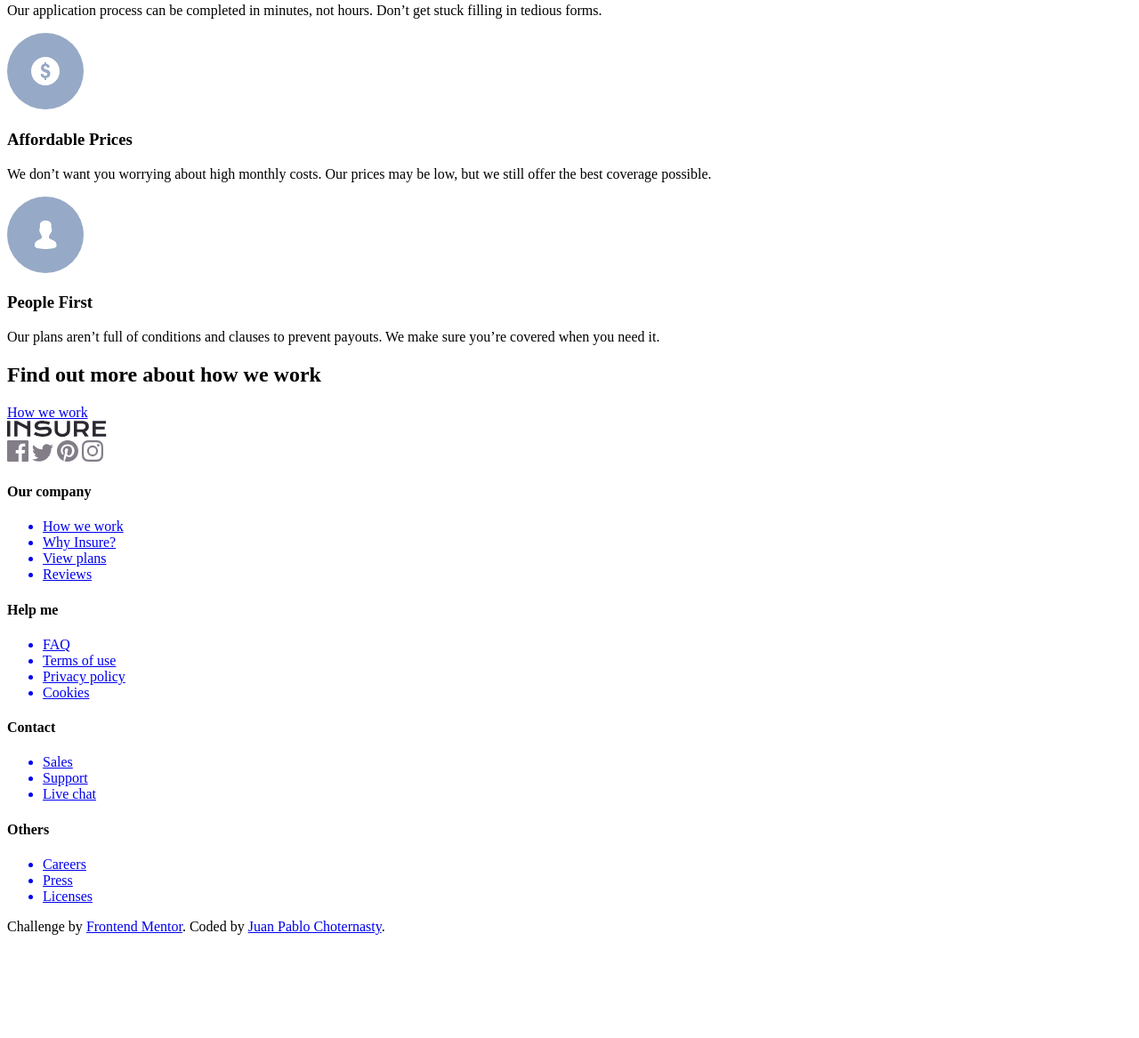
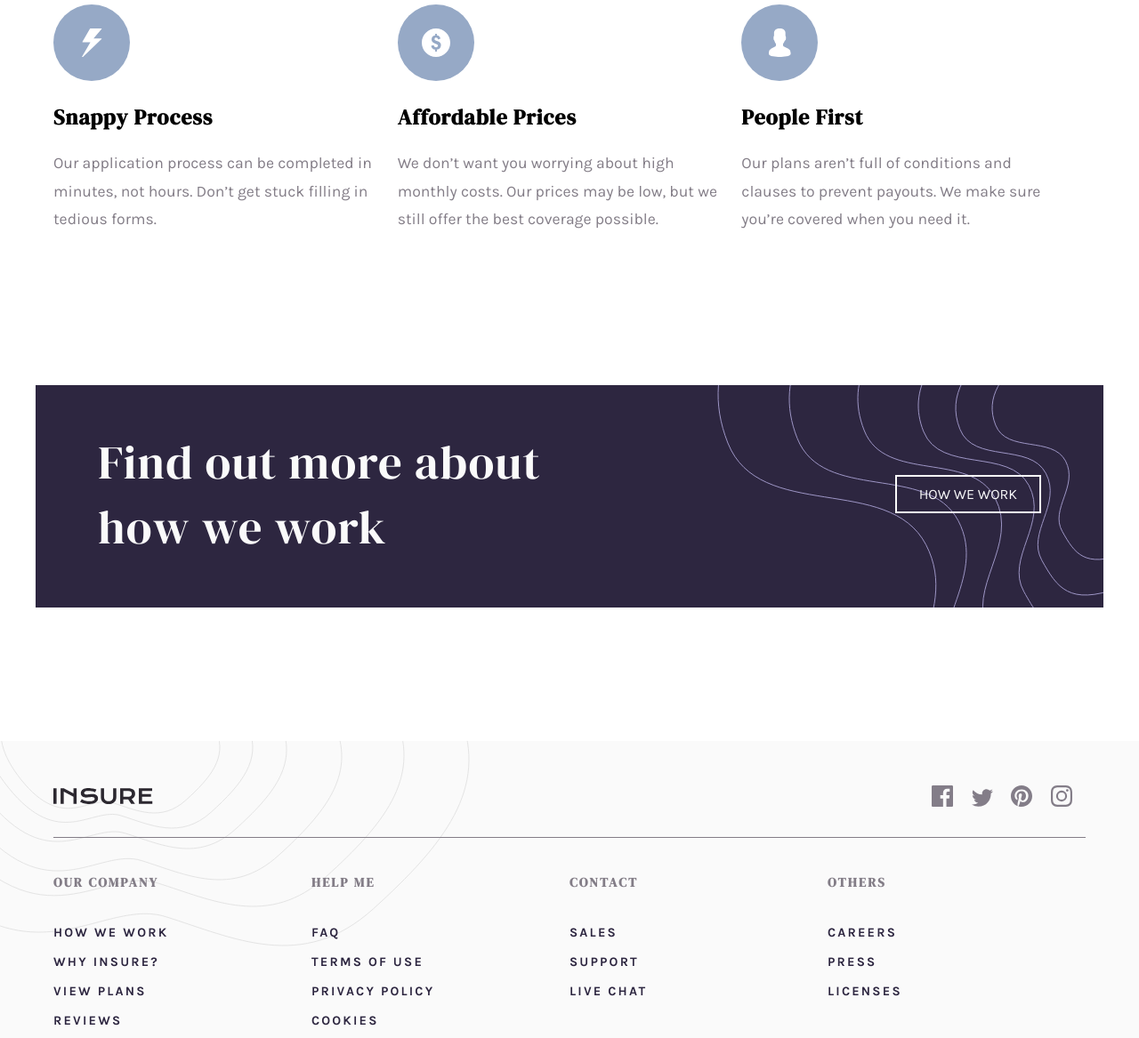
Before and after one commit to juanpabloch/Insure-Landing-Page, a plain HTML site: page index.html in a window 1280 px wide. Shown: the part 1158-2325 px from the top of the page at 89% size. Before the commit the page ends 2217 px from the top, so only its background shows below. Drawn offline with Linux system fonts and the light colour scheme.

Commit message:
fix index footer links

```diff
--- a/index.html
+++ b/index.html
@@ -10,7 +10,7 @@
     <link rel="icon" type="image/png" sizes="32x32" href="./images/favicon-32x32.png"/>
 
     <title>Frontend Mentor | Insure landing page</title>
-    <link rel="stylesheet" href="style1.css" />
+    <link rel="stylesheet" href="style.css" />
   </head>
   <body>
     <main>
@@ -144,38 +144,38 @@
                 <div class="nav-foot nav-foot1">
                     <h4 class="nav-title">Our company</h4>
                     <ul>
-                        <a href="#"> <li>How we work</li></a>
-                        <a href="#"> <li>Why Insure?</li></a>
-                        <a href="#"> <li>View plans</li></a>
-                        <a href="#"> <li>Reviews</li></a>
+                        <li><a href="#">How we work</a></li>
+                        <li><a href="#">Why Insure?</a></li>
+                        <li><a href="#">View plans</a></li>
+                        <li><a href="#">Reviews</a></li>
                     </ul>
                 </div>
 
                 <div class="nav-foot nav-foot2">
                     <h4 class="nav-title">Help me</h4>
                     <ul>
-                        <a href="#"> <li>FAQ</li></a>
-                        <a href="#"> <li>Terms of use</li></a>
-                        <a href="#"> <li>Privacy policy</li></a>
-                        <a href="#"> <li>Cookies</li></a>
+                        <li><a href="#">FAQ</a></li>
+                        <li><a href="#">Terms of use</a></li>
+                        <li><a href="#">Privacy policy</a></li>
+                        <li><a href="#">Cookies</a></li>
                     </ul>
                 </div>
 
                 <div class="nav-foot nav-foot3">
                 <h4 class="nav-title">Contact</h4>
                 <ul>
-                    <a href="#"> <li>Sales</li></a>
-                    <a href="#"> <li>Support</li></a>
-                    <a href="#"> <li>Live chat</li></a>
+                    <li><a href="#">Sales</a></li>
+                    <li><a href="#">Support</a></li>
+                    <li><a href="#">Live chat</a></li>
                 </ul>
                 </div>
 
                 <div class="nav-foot nav-foot4">
                 <h4 class="nav-title">Others</h4>
                 <ul>
-                    <a href="#"> <li>Careers</li></a>
-                    <a href="#"> <li>Press</li></a>
-                    <a href="#"> <li>Licenses</li></a>
+                    <li><a href="#">Careers</a></li>
+                    <li><a href="#">Press</a></li>
+                    <li><a href="#">Licenses</a></li>
                 </ul>
                 </div>
             </div>
```
